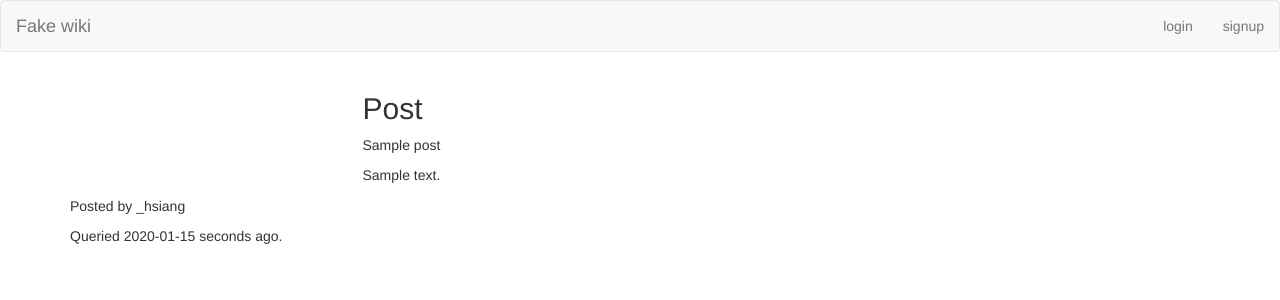
After one commit to Wen777/wiki-gae, a Python web app: template templates/permalink.html in a window 1280 px wide. The commit adds this page. Shown: the top 300 px of the page. Run offline with Jinja, Linux system fonts and the light colour scheme; the template is opened without the code that fills it: most values are stand-ins (such as "Sample title", 1, 10 or a date in 2020); some libraries are stand-ins or nearby versions.

Commit message:
A new branch, save the latest version/ developed vesrion

```diff
--- a/app.yaml
+++ b/app.yaml
@@ -5,8 +5,10 @@ api_version: 1
 threadsafe: true
 
 handlers:
-- url: /static
-  static_dir: static
+- url: /static/(.*\.css)$
+  static_files: static/\1
+  upload: static/.*\.css$
+  mime_type: "text/css"
 
 - url: /.*
   script: main.app
--- /dev/null
+++ b/static/css/main.css
@@ -0,0 +1,19 @@
+.post-header {
+    max-width: 800px;
+    min-width: 300px;
+    font-size: 20px;
+    overflow: auto;
+    -webkit-box-sizing: border-box;
+        -moz-box-sizing: border-box;
+                box-sizing: border-box;
+}
+
+.post-body {
+    max-width: 800px;
+    min-width: 150px;
+    font-size: 20px;
+    overflow: auto;
+    -webkit-box-sizing: border-box;
+        -moz-box-sizing: border-box;
+                box-sizing: border-box;
+}
--- a/templates/base.html
+++ b/templates/base.html
@@ -1,11 +1,12 @@
 <!DOCTYPE html>
 <html>
 <head>
-  <link type="text/css" rel="stylesheet" href="/static/main.css" />
   <meta http-equiv="Content-Type" content="text/html; charset=utf-8">
   <link type="text/css" rel="stylesheet" href="//maxcdn.bootstrapcdn.com/bootswatch/3.3.0/journal/bootstrap.min.css" />
   <meta charset="utf-8">
-  <meta name="viewport" content="width=device-width, initial-scale=1">
+  <meta name="viewport" content="width=device-width, initial-scale=1.0">
+  <script type="text/javascript" src="//maxcdn.bootstrapcdn.com/bootstrap/3.3.1/js/bootstrap.min.js"></script>
+  <link type="text/css" rel="stylesheet" href="/static/css/main.css" />
   <title>Fake wiki</title>
 </head>
 <body>
@@ -25,7 +26,6 @@
       </ul>
     </div>
   </div>
-
   <div class="container">
     {% block content %}
     {% endblock %}
--- /dev/null
+++ b/templates/permalink.html
@@ -0,0 +1,66 @@
+{% extends "base.html" %}
+{% block content %}
+
+<div class="row">
+  <div class="col-md-3"></div>
+  <div class="col-md-6">
+    {% if posts %}
+      <h2>Post</h2>
+        <p>{{ post.subject }}</p>
+        <p>{{ post.content }}</p>
+    {% else %}
+      <div class="jumbotron">
+        <p><h1>404 error</h1></p>
+        <p>No such article</p>
+      </div>
+    {% endif %}
+  </div>
+  <div class="col-md-3"></div>
+</div>
+
+{% if posts %}
+<div class="row">
+  <div class="col-md-2"></div>
+  <div class="col-md-8">
+
+    <div id="disqus_thread"></div>
+    <script type="text/javascript">
+        /* * * CONFIGURATION VARIABLES: EDIT BEFORE PASTING INTO YOUR WEBPAGE * * */
+        var disqus_shortname = 'fakewiki'; // required: replace example with your forum shortname
+
+        /* * * DON'T EDIT BELOW THIS LINE * * */
+        (function() {
+            var dsq = document.createElement('script'); dsq.type = 'text/javascript'; dsq.async = true;
+            dsq.src = '//' + disqus_shortname + '.disqus.com/embed.js';
+            (document.getElementsByTagName('head')[0] || document.getElementsByTagName('body')[0]).appendChild(dsq);
+        })();
+    </script>
+    <noscript>Please enable JavaScript to view the <a href="http://disqus.com/?ref_noscript">comments powered by Disqus.</a></noscript>
+
+
+    <script type="text/javascript">
+    /* * * CONFIGURATION VARIABLES: EDIT BEFORE PASTING INTO YOUR WEBPAGE * * */
+    var disqus_shortname = 'fakewiki'; // required: replace example with your forum shortname
+
+    /* * * DON'T EDIT BELOW THIS LINE * * */
+    (function () {
+        var s = document.createElement('script'); s.async = true;
+        s.type = 'text/javascript';
+        s.src = '//' + disqus_shortname + '.disqus.com/count.js';
+        (document.getElementsByTagName('HEAD')[0] || document.getElementsByTagName('BODY')[0]).appendChild(s);
+    }());
+    </script>
+
+
+  </div>
+  <div class="col-md-2"></div>
+</div>
+
+{% endif %}
+
+  <footer>
+    <p>Posted by _hsiang</p>
+    <p>Queried {{ query_timeago }} seconds ago.</p>
+  </footer>
+
+{% endblock %}
```
Also changed, not shown: main.py (+73 -64 lines), templates/edit-page.html (added, +48 -0 lines), README.md.
